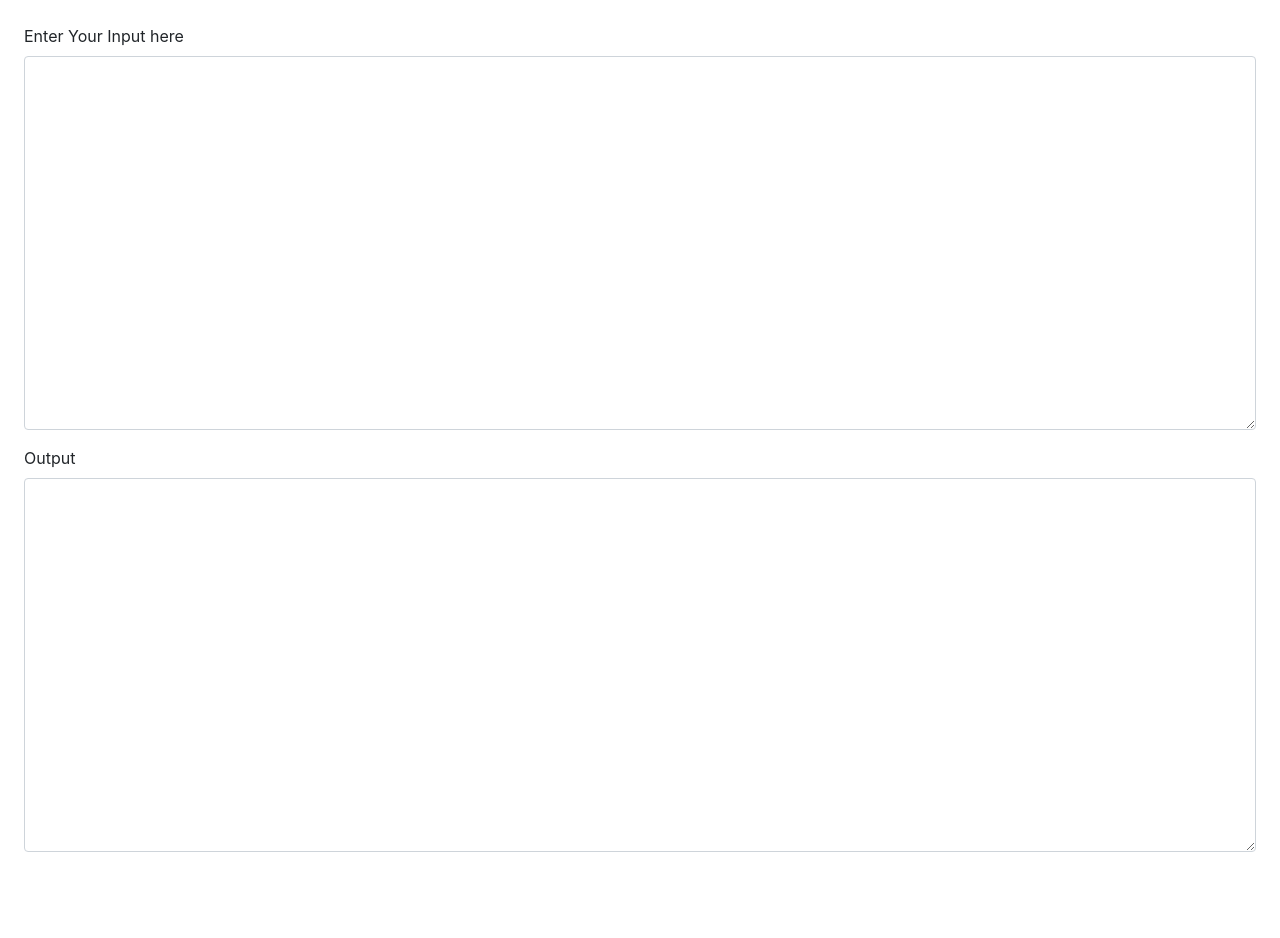
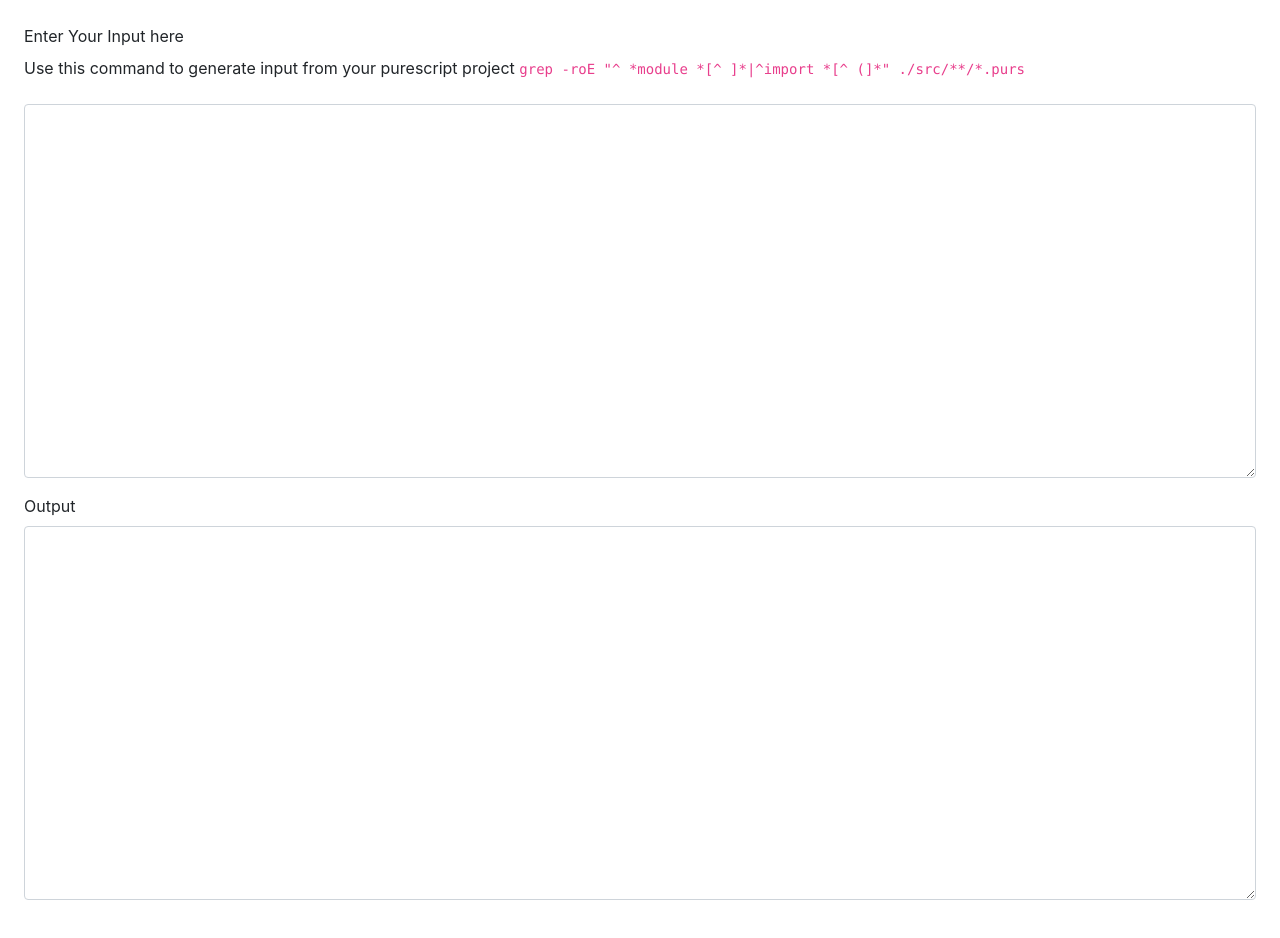
Before and after one commit to Adien7368/purescript-import-mapper-to-json, a website built with Vite: page index.html in a window 1280 px wide. Before the commit the page ends 892 px from the top, so only its background shows below. Built offline with nearby package versions, Linux system fonts and the light colour scheme.

Commit message:
1 file modified

```diff
--- a/index.html
+++ b/index.html
@@ -11,8 +11,10 @@
   <body class="p-4">
     <div id="app">
       <div class="form-group">
-        <label for="input1">Enter Your Input here</label>
-        <textarea class="form-control" id="input1" rows="15"></textarea>
+        <label for="input1">Enter Your Input here</label><br>
+        <label for="input1">Use this command to generate input from your purescript project</label>
+        <code>grep -roE "^ *module *[^ ]*|^import *[^ (]*" ./src/**/*.purs </code>
+        <textarea class="form-control mt-3" id="input1" rows="15"></textarea>
       </div>
       <div class="form-group">
         <label for="output1">Output</label>
```
